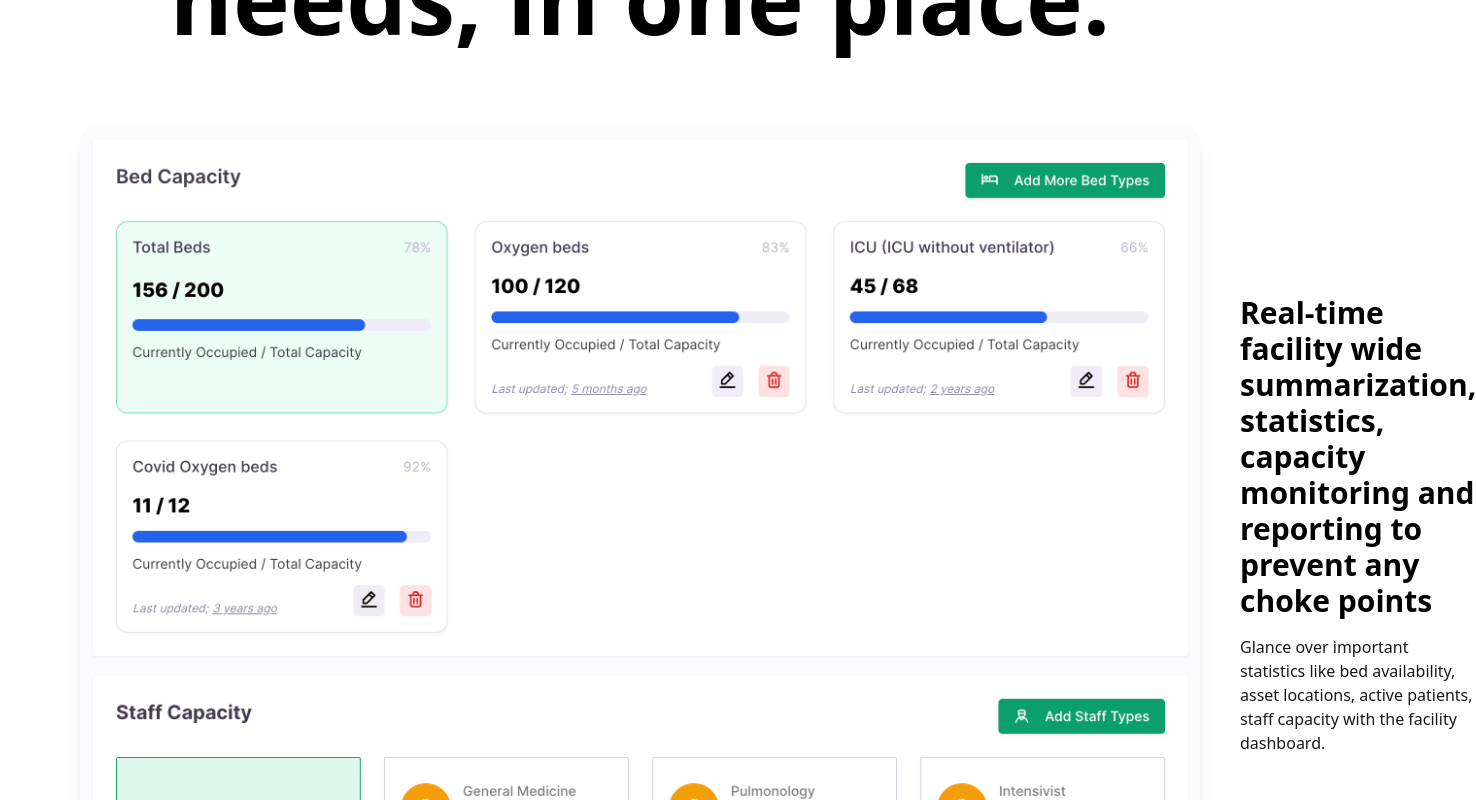
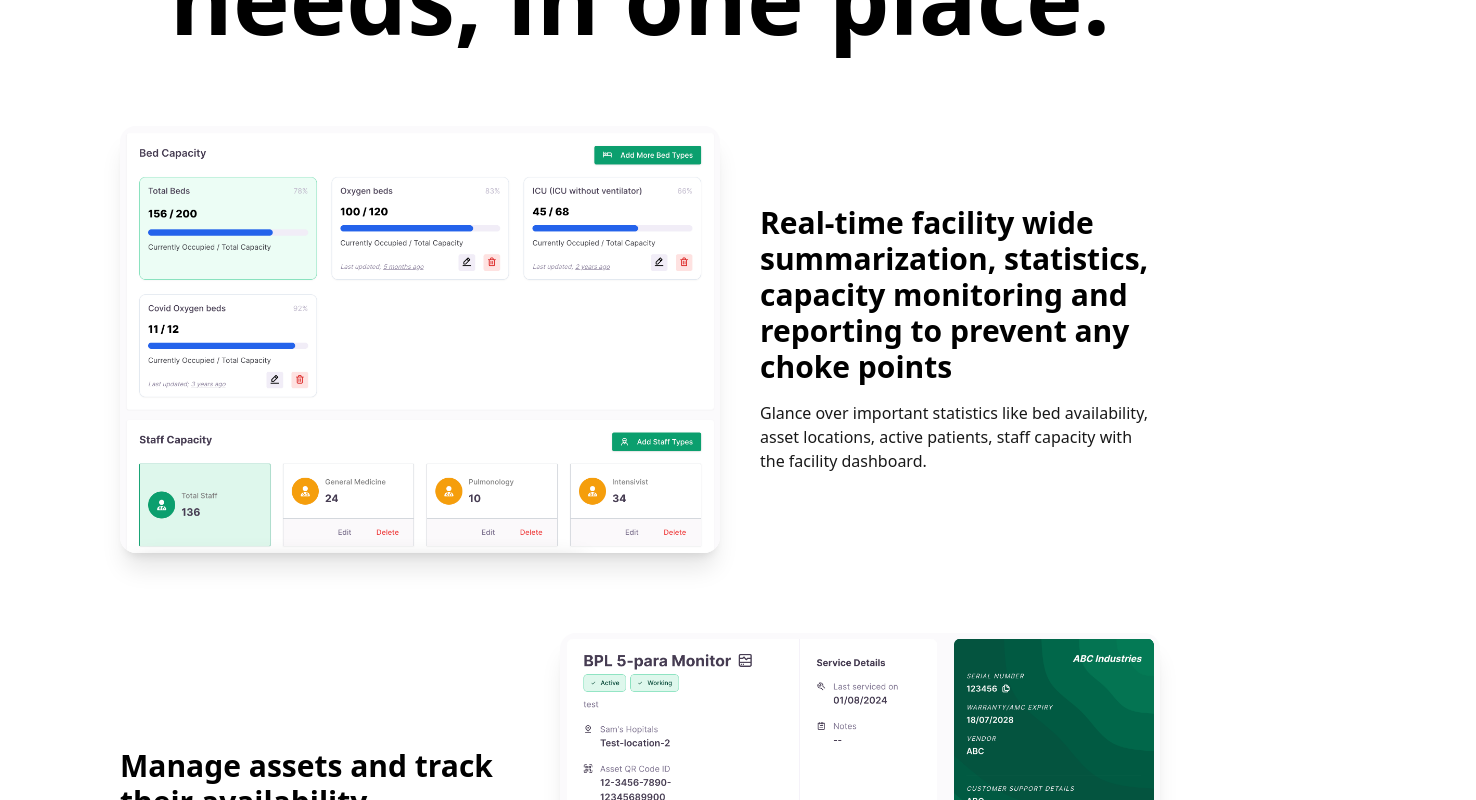
Before and after one commit to ohcnetwork/landing, a Next.js app: page /care in a window 1280 px wide. Shown: the part 1780-2580 px from the top of the page, 1476 px wide, since content can reach past the window. Built offline with nearby package versions, Linux system fonts and the light colour scheme.

Commit message:
Fixed weird image issue in CARE page

```diff
--- a/app/care/page.tsx
+++ b/app/care/page.tsx
@@ -141,9 +141,9 @@ function FeatureTile(props: {
       } items-center gap-10 flex-col`}
     >
       <Image
-        alt="Facility Management"
+        alt="Image"
         src={image}
-        className="shadow-xl rounded-2xl w-full lg:w-auto"
+        className="shadow-xl rounded-2xl w-full lg:max-w-[600px]"
         width={600}
         height={415}
       />
```
